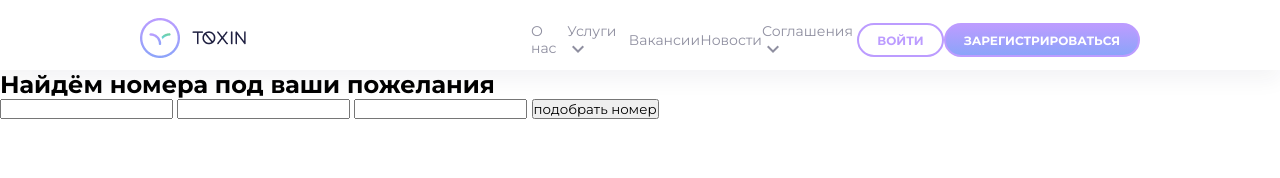
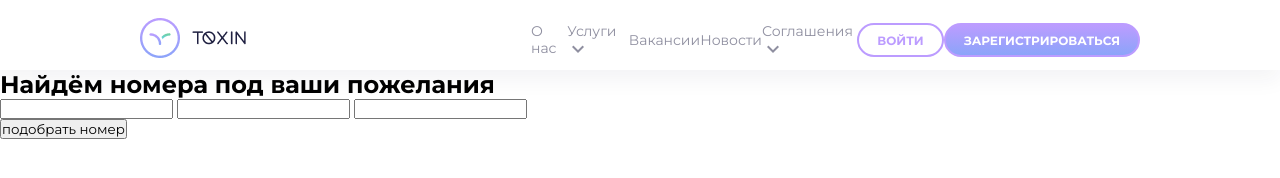
Before and after one commit to Luneldevwb/project_hotel, a website: page src/pug/index.pug in a window 1280 px wide. Drawn offline with nearby package versions, Linux system fonts and the light colour scheme; files that its build step writes are made by us from their sources.

Commit message:
sidebar block added

```diff
--- a/src/pug/index.pug
+++ b/src/pug/index.pug
@@ -63,6 +63,7 @@ html(lang="ru")
                  input(type="text")
                  input(type="text")
                  input(type="text")
-                 button.sibebar_btn подобрать номер
+                 div.sidebar_btn
+                   button.sibebar_btn_find подобрать номер
 
         script(src="src/js/index.js")
```
Also changed, not shown: src/pug/html/index.html.
